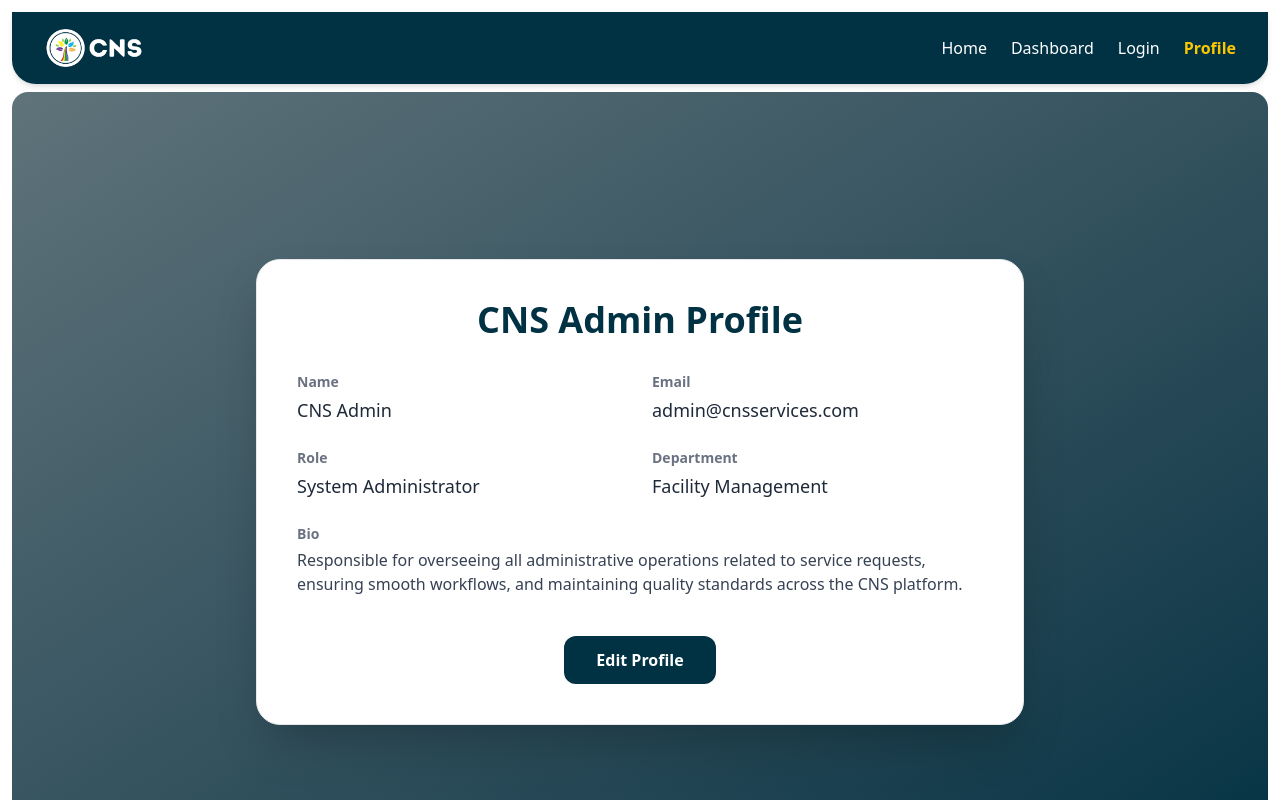
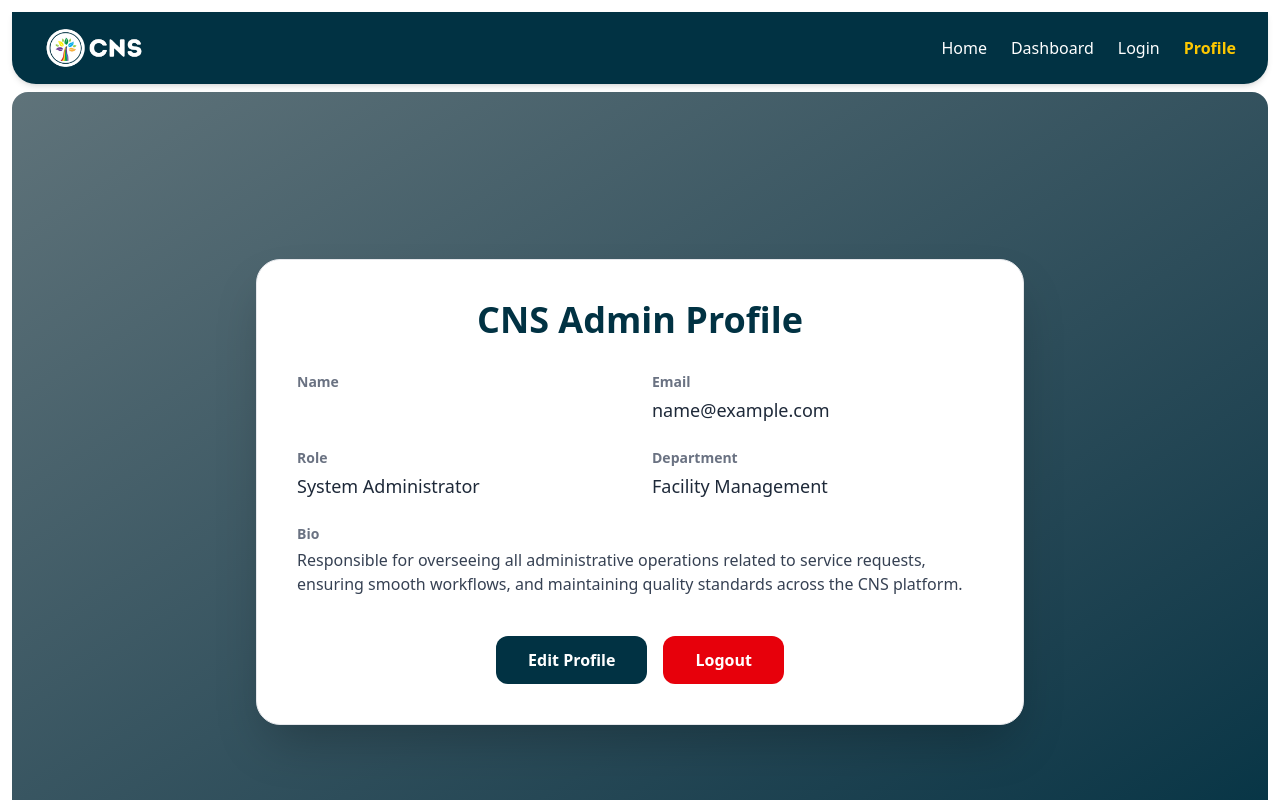
Before and after one commit to infoziantappwrite/CNS_Admin_Frontend, a React (Vite) app: page /profile in a window 1280 px wide. Shown: the top 800 px of the page. Built offline with nearby package versions, Linux system fonts and the light colour scheme; sample sign-in values are in the browser's storage.

Commit message:
authentication added login completed

```diff
--- a/src/App.jsx
+++ b/src/App.jsx
@@ -7,6 +7,8 @@ import Home from './pages/Home';
 import Login from './pages/Login';
 import Profile from './pages/Profile';
 import Dashboard from './pages/Dashboard';
+import ProtectedRoute from './components/ProtectedRoute';
+
 
 function App() {
   const [services, setServices] = useState([
@@ -62,16 +64,19 @@ const handleUpdate = (updatedService) => {
          <Route
   path="/dashboard"
   element={
+    <ProtectedRoute>
       <Dashboard
         services={services}
         onView={handleView}
         onDelete={handleDelete}
-      onUpdate={handleUpdate} // ✅ This is correct
+        onUpdate={handleUpdate}
         selectedService={selectedService}
         setSelectedService={setSelectedService}
       />
+    </ProtectedRoute>
   }
 />
+
 
           <Route path="/profile" element={<Profile />} />
           <Route path="*" element={<h1 className="text-center text-red-500 text-2xl mt-10">404 - Page Not Found</h1>} />
--- a/src/pages/Login.jsx
+++ b/src/pages/Login.jsx
@@ -1,4 +1,4 @@
-import { useState } from 'react';
+import { useState, useEffect } from 'react';
 
 import icon from '../assets/images/logo/icon.png';
 import { useNavigate } from 'react-router-dom';
@@ -23,6 +23,7 @@ export default function Login() {
 
       if (response.data.success) {
         localStorage.setItem('token', response.data.data.token);
+        localStorage.setItem('user', JSON.stringify(response.data.data.user));
         navigate('/dashboard'); // go to dashboard
       } else {
         setError(response.data.message || 'Login failed');
@@ -31,6 +32,13 @@ export default function Login() {
       setError(err.response?.data?.message || 'Login failed');
     }
   };
+
+  useEffect(() => {
+  if (localStorage.getItem('token')) {
+    navigate('/dashboard');
+  }
+}, []);
+
 
   return (
     <div className="min-h-screen rounded-2xl flex items-center justify-center bg-gradient-to-br from-[#5f737a] to-[#013243]  px-4 mt-2 mb-2">
--- a/src/pages/Profile.jsx
+++ b/src/pages/Profile.jsx
@@ -1,15 +1,35 @@
-import React, { useState } from 'react';
+import React, { useEffect, useState } from 'react';
+import { useNavigate } from 'react-router-dom';
 
 export default function Profile() {
+  const navigate = useNavigate();
   const [isEditing, setIsEditing] = useState(false);
 
-  const [profileData, setProfileData] = useState({
-    name: 'CNS Admin',
-    email: 'admin@cnsservices.com',
+  const defaultProfile = {
+    name: '', // from token data
+    email: '', // from token data
     role: 'System Administrator',
     department: 'Facility Management',
-    bio: 'Responsible for overseeing all administrative operations related to service requests, ensuring smooth workflows, and maintaining quality standards across the CNS platform.'
-  });
+    bio: 'Responsible for overseeing all administrative operations related to service requests, ensuring smooth workflows, and maintaining quality standards across the CNS platform.',
+  };
+
+  const [profileData, setProfileData] = useState(defaultProfile);
+
+  // ✅ Set name/email from localStorage (after login)
+  useEffect(() => {
+    const token = localStorage.getItem('token');
+    const userData = JSON.parse(localStorage.getItem('user'));
+
+    if (!token || !userData) {
+      navigate('/login'); // if not logged in, redirect
+    } else {
+      setProfileData((prev) => ({
+        ...prev,
+        name: userData.userName || '',
+        email: userData.email || '',
+      }));
+    }
+  }, []);
 
   const handleChange = (e) => {
     setProfileData({ ...profileData, [e.target.name]: e.target.value });
@@ -17,6 +37,12 @@ export default function Profile() {
 
   const toggleEdit = () => {
     setIsEditing(!isEditing);
+  };
+
+  const handleLogout = () => {
+    localStorage.removeItem('token');
+    localStorage.removeItem('user');
+    navigate('/login');
   };
 
   return (
@@ -35,6 +61,7 @@ export default function Profile() {
                   value={profileData[field]}
                   onChange={handleChange}
                   className="w-full border border-gray-300 rounded-lg px-4 py-2 text-gray-800 focus:outline-none focus:ring-2 focus:ring-[#013243]"
+                  disabled={field === 'name' || field === 'email'} // don't allow editing name/email
                 />
               ) : (
                 <p className="text-lg font-medium text-gray-800">{profileData[field]}</p>
@@ -58,13 +85,20 @@ export default function Profile() {
           </div>
         </div>
 
-        <div className="mt-10 text-center">
+        <div className="mt-10 flex justify-center gap-4">
           <button
             onClick={toggleEdit}
             className="bg-[#013243] text-white px-8 py-3 rounded-xl font-semibold hover:bg-[#01485e] transition duration-300"
           >
             {isEditing ? 'Save Profile' : 'Edit Profile'}
           </button>
+
+          <button
+            onClick={handleLogout}
+            className="bg-red-600 text-white px-8 py-3 rounded-xl font-semibold hover:bg-red-700 transition duration-300"
+          >
+            Logout
+          </button>
         </div>
       </div>
     </div>
```
Lines whose indentation alone changed are shown as unchanged.
